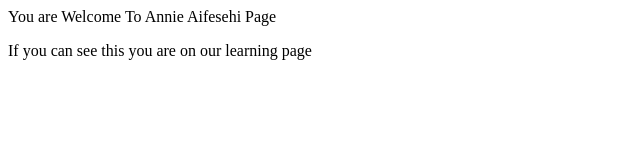
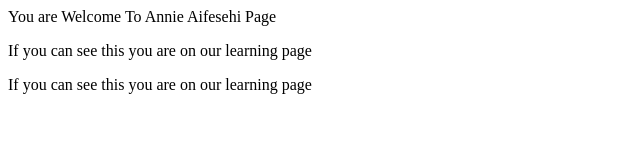
Before and after one commit to AnnieAifesehi/project1, a plain HTML site: page index.html in a window 1280 px wide. Shown: the whole page, without its empty margins (0-640 px from the left). Drawn offline with Linux system fonts and the light colour scheme.

Commit message:
Updated index.html
file added

```diff
--- a/index.html
+++ b/index.html
@@ -7,6 +7,7 @@
 	<body>
 		  <hi> You are Welcome To Annie Aifesehi Page </hi>
 		  <p> If you can see this you are on our learning page </p>
+		  <p> If you can see this you are on our learning page </p>
 
             </body>
     </html>
```
